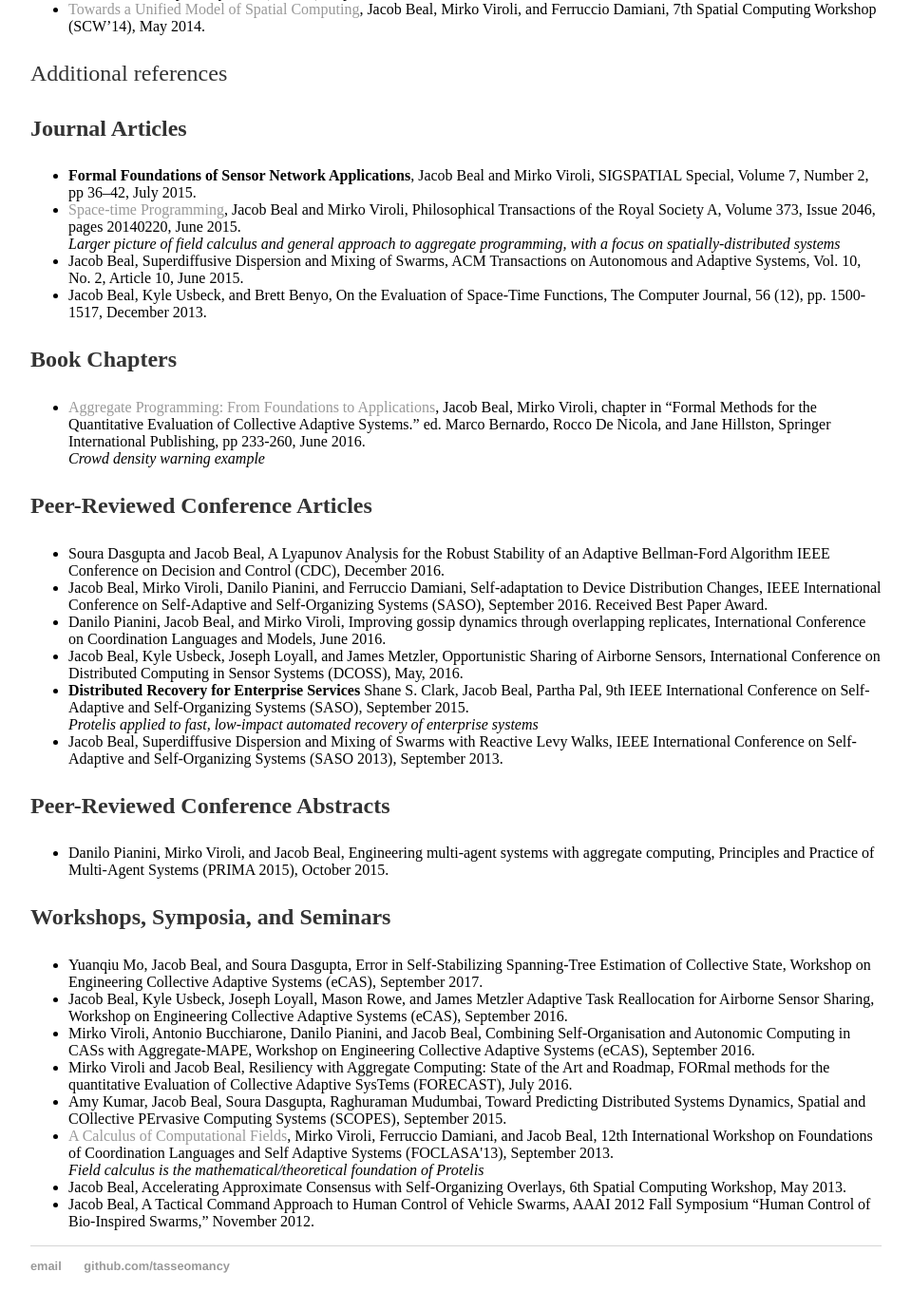
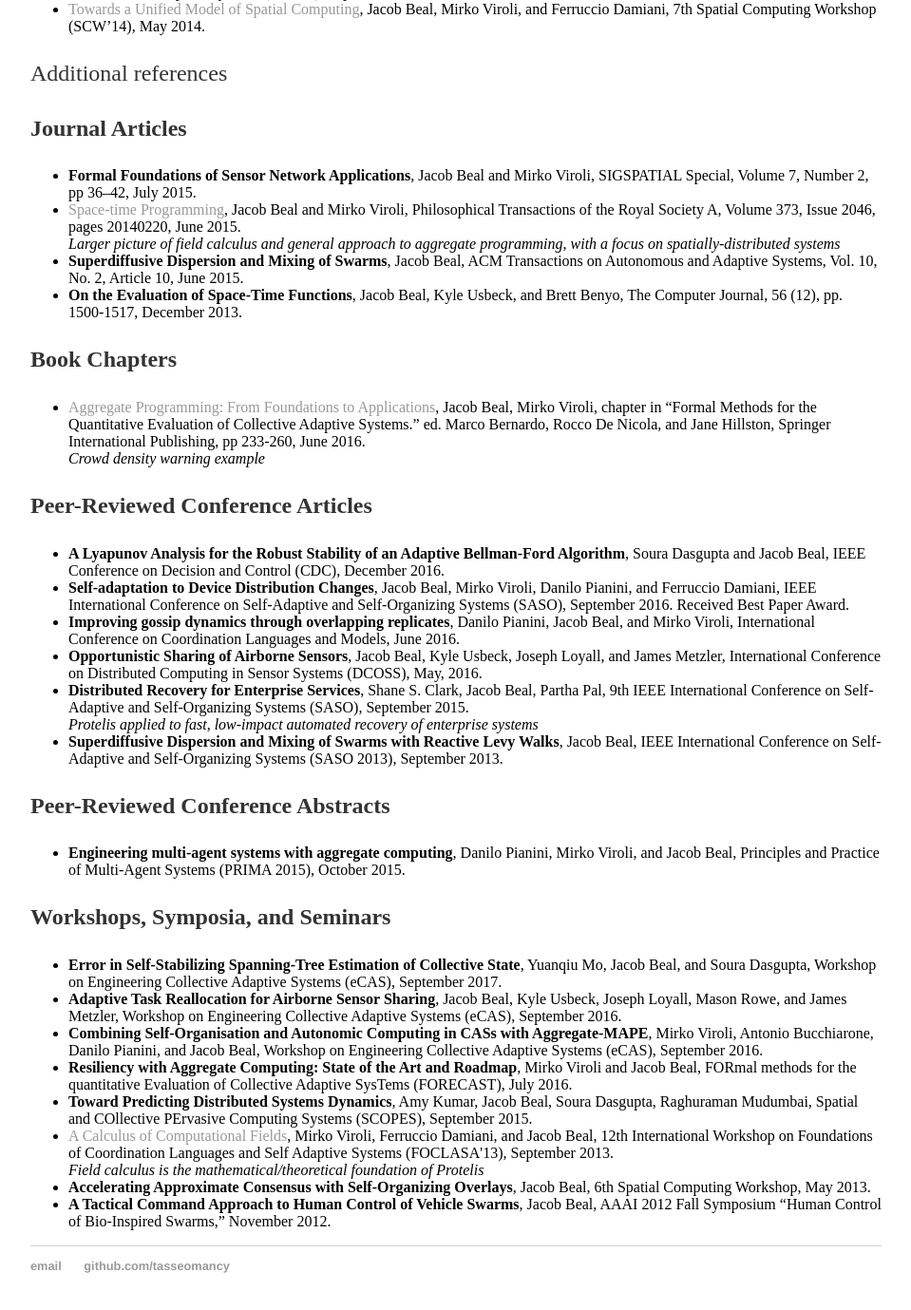
Before and after one commit to tasseomancy/tasseomancy.github.io, a Jekyll site: the page built from _posts/2018-02-21-references.md, in a window 1280 px wide and 1400 px high, scrolled down 636 px. Shown: the top 1379 px of the window at 95% size, without its empty margins (160-1119 px from the left). Built offline with Jekyll 4.4.1, drawn with Linux system fonts in a browser that asks for light colours.

```diff
--- a/_posts/2018-02-21-references.md
+++ b/_posts/2018-02-21-references.md
@@ -69,9 +69,9 @@ Additional references
             aggregate programming, with a focus on spatially-distributed
             systems</em>
         </li>
-        <li>Jacob Beal, Superdiffusive Dispersion and Mixing of Swarms, ACM Transactions on Autonomous and Adaptive Systems, Vol. 10, No. 2, Article 10, June 2015.
+        <li><strong>Superdiffusive Dispersion and Mixing of Swarms</strong>, Jacob Beal, ACM Transactions on Autonomous and Adaptive Systems, Vol. 10, No. 2, Article 10, June 2015.
         </li>
-        <li>Jacob Beal, Kyle Usbeck, and Brett Benyo, On the Evaluation of Space-Time Functions, The Computer Journal, 56 (12), pp. 1500-1517, December 2013.
+        <li><strong>On the Evaluation of Space-Time Functions</strong>, Jacob Beal, Kyle Usbeck, and Brett Benyo, The Computer Journal, 56 (12), pp. 1500-1517, December 2013.
         </li>
 </ul>
 
@@ -90,44 +90,43 @@ Additional references
 <strong>Peer-Reviewed Conference Articles</strong>
 
 <ul>
-        <li>Soura Dasgupta and Jacob Beal, A Lyapunov Analysis for the Robust Stability of an Adaptive Bellman-Ford Algorithm IEEE Conference on Decision and Control (CDC), December 2016.
+        <li><strong>A Lyapunov Analysis for the Robust Stability of an Adaptive Bellman-Ford Algorithm</strong>, Soura Dasgupta and Jacob Beal, IEEE Conference on Decision and Control (CDC), December 2016.
         </li>
-        <li>Jacob Beal, Mirko Viroli, Danilo Pianini, and Ferruccio Damiani, Self-adaptation to Device Distribution Changes, IEEE International Conference on Self-Adaptive and Self-Organizing Systems (SASO), September 2016. Received Best Paper Award.
+        <li><strong>Self-adaptation to Device Distribution Changes</strong>, Jacob Beal, Mirko Viroli, Danilo Pianini, and Ferruccio Damiani, IEEE International Conference on Self-Adaptive and Self-Organizing Systems (SASO), September 2016. Received Best Paper Award.
         </li>
-        <li>Danilo Pianini, Jacob Beal, and Mirko Viroli, Improving gossip dynamics through overlapping replicates, International Conference on Coordination Languages and Models, June 2016.
+        <li><strong>Improving gossip dynamics through overlapping replicates</strong>, Danilo Pianini, Jacob Beal, and Mirko Viroli, International Conference on Coordination Languages and Models, June 2016.
         </li>
-        <li>Jacob Beal, Kyle Usbeck, Joseph Loyall, and James Metzler, Opportunistic Sharing of Airborne Sensors, International Conference on Distributed Computing in Sensor Systems (DCOSS), May, 2016.
+        <li><strong>Opportunistic Sharing of Airborne Sensors</strong>, Jacob Beal, Kyle Usbeck, Joseph Loyall, and James Metzler, International Conference on Distributed Computing in Sensor Systems (DCOSS), May, 2016.
         </li>
 <li>
-          <strong>Distributed Recovery for Enterprise Services</strong>
-          Shane S. Clark, Jacob Beal, Partha Pal, 9th IEEE International Conference on Self-Adaptive and Self-Organizing Systems (SASO), September 2015.
+          <strong>Distributed Recovery for Enterprise Services</strong>, Shane S. Clark, Jacob Beal, Partha Pal, 9th IEEE International Conference on Self-Adaptive and Self-Organizing Systems (SASO), September 2015.
           <br>
           <em>Protelis applied to fast, low-impact automated recovery of
             enterprise systems</em>
         </li>
-        <li>Jacob Beal, Superdiffusive Dispersion and Mixing of Swarms with Reactive Levy Walks, IEEE International Conference on Self-Adaptive and Self-Organizing Systems (SASO 2013), September 2013.
+        <li><strong>Superdiffusive Dispersion and Mixing of Swarms with Reactive Levy Walks</strong>, Jacob Beal, IEEE International Conference on Self-Adaptive and Self-Organizing Systems (SASO 2013), September 2013.
         </li>
 </ul>
 
 <strong>Peer-Reviewed Conference Abstracts</strong>
 
 <ul>
-        <li>Danilo Pianini, Mirko Viroli, and Jacob Beal, Engineering multi-agent systems with aggregate computing, Principles and Practice of Multi-Agent Systems (PRIMA 2015), October 2015.
+        <li><strong>Engineering multi-agent systems with aggregate computing</strong>, Danilo Pianini, Mirko Viroli, and Jacob Beal, Principles and Practice of Multi-Agent Systems (PRIMA 2015), October 2015.
         </li>
 </ul>
 
 <strong>Workshops, Symposia, and Seminars</strong>
 
 <ul>
-        <li>Yuanqiu Mo, Jacob Beal, and Soura Dasgupta, Error in Self-Stabilizing Spanning-Tree Estimation of Collective State, Workshop on Engineering Collective Adaptive Systems (eCAS), September 2017.
+        <li><strong>Error in Self-Stabilizing Spanning-Tree Estimation of Collective State</strong>, Yuanqiu Mo, Jacob Beal, and Soura Dasgupta, Workshop on Engineering Collective Adaptive Systems (eCAS), September 2017.
         </li>
-        <li>Jacob Beal, Kyle Usbeck, Joseph Loyall, Mason Rowe, and James Metzler Adaptive Task Reallocation for Airborne Sensor Sharing, Workshop on Engineering Collective Adaptive Systems (eCAS), September 2016.
+        <li><strong>Adaptive Task Reallocation for Airborne Sensor Sharing</strong>, Jacob Beal, Kyle Usbeck, Joseph Loyall, Mason Rowe, and James Metzler, Workshop on Engineering Collective Adaptive Systems (eCAS), September 2016.
         </li>
-        <li>Mirko Viroli, Antonio Bucchiarone, Danilo Pianini, and Jacob Beal, Combining Self-Organisation and Autonomic Computing in CASs with Aggregate-MAPE, Workshop on Engineering Collective Adaptive Systems (eCAS), September 2016.
+        <li><strong>Combining Self-Organisation and Autonomic Computing in CASs with Aggregate-MAPE</strong>, Mirko Viroli, Antonio Bucchiarone, Danilo Pianini, and Jacob Beal, Workshop on Engineering Collective Adaptive Systems (eCAS), September 2016.
         </li>
-        <li>Mirko Viroli and Jacob Beal, Resiliency with Aggregate Computing: State of the Art and Roadmap, FORmal methods for the quantitative Evaluation of Collective Adaptive SysTems (FORECAST), July 2016.
+        <li><strong>Resiliency with Aggregate Computing: State of the Art and Roadmap</strong>, Mirko Viroli and Jacob Beal, FORmal methods for the quantitative Evaluation of Collective Adaptive SysTems (FORECAST), July 2016.
         </li>
-        <li>Amy Kumar, Jacob Beal, Soura Dasgupta, Raghuraman Mudumbai, Toward Predicting Distributed Systems Dynamics, Spatial and COllective PErvasive Computing Systems (SCOPES), September 2015.
+        <li><strong>Toward Predicting Distributed Systems Dynamics</strong>, Amy Kumar, Jacob Beal, Soura Dasgupta, Raghuraman Mudumbai, Spatial and COllective PErvasive Computing Systems (SCOPES), September 2015.
         </li>
         <li>
           <a
@@ -140,9 +139,9 @@ Additional references
           <em>Field calculus is the mathematical/theoretical foundation
             of Protelis</em>
         </li>
-        <li>Jacob Beal, Accelerating Approximate Consensus with Self-Organizing Overlays, 6th Spatial Computing Workshop, May 2013.
+        <li><strong>Accelerating Approximate Consensus with Self-Organizing Overlays</strong>, Jacob Beal, 6th Spatial Computing Workshop, May 2013.
         </li>
-        <li>Jacob Beal, A Tactical Command Approach to Human Control of Vehicle Swarms, AAAI 2012 Fall Symposium “Human Control of Bio-Inspired Swarms,” November 2012.
+        <li><strong>A Tactical Command Approach to Human Control of Vehicle Swarms</strong>, Jacob Beal, AAAI 2012 Fall Symposium “Human Control of Bio-Inspired Swarms,” November 2012.
         </li>
 </ul>
 
```
